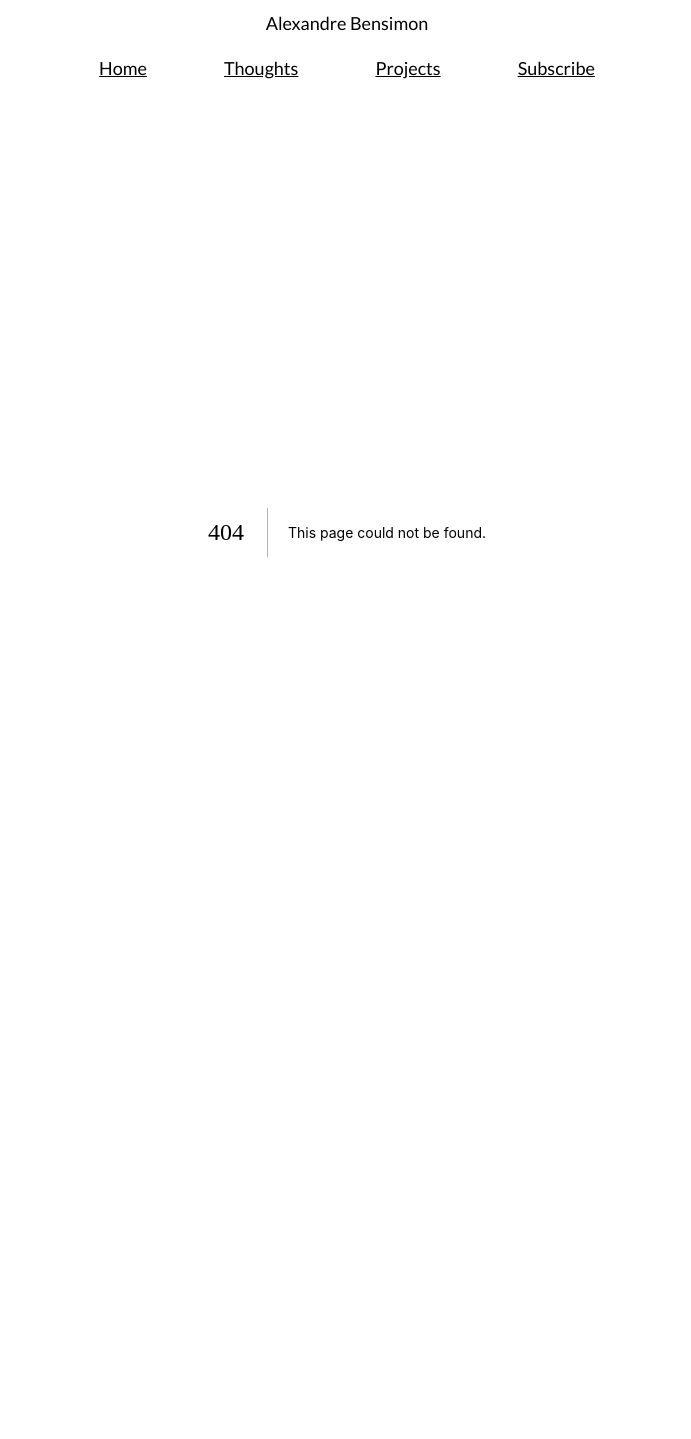
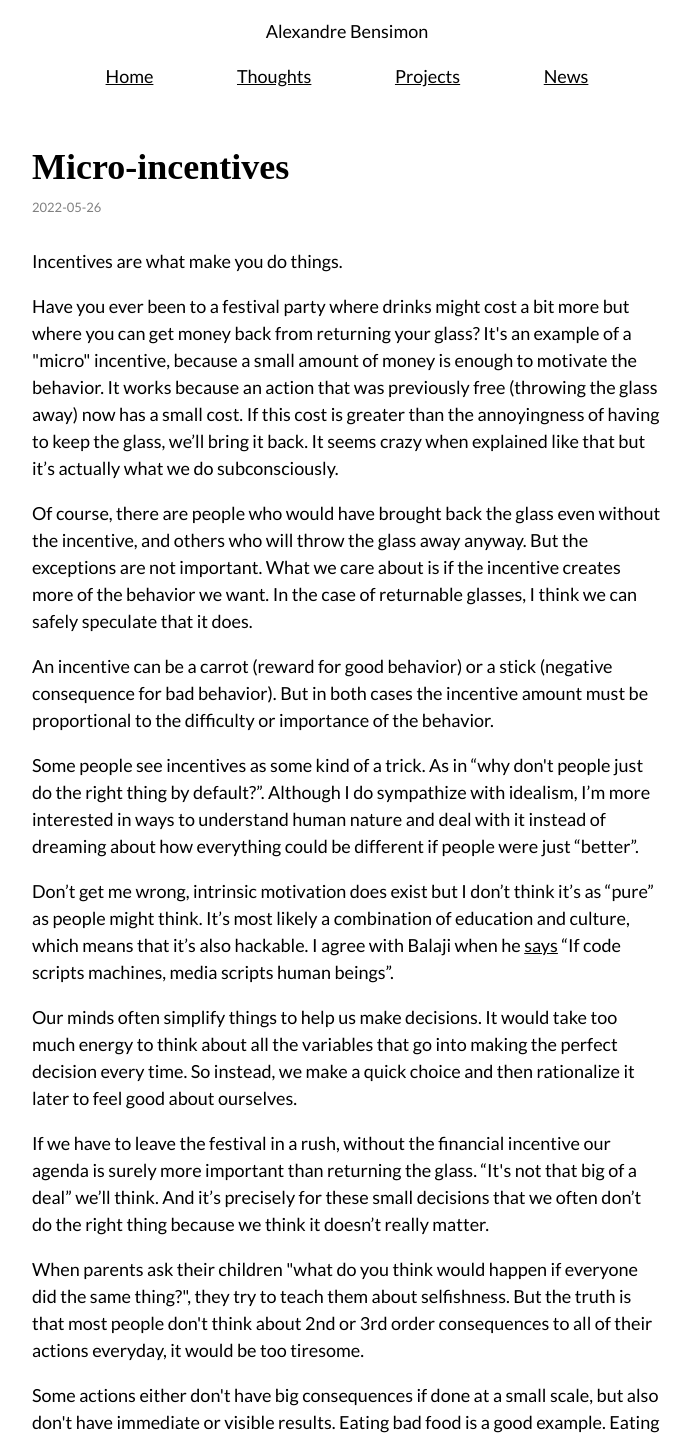
Before and after one commit to alexbensimon/personal-website, a Next.js app: page /thoughts/microincentives in a window 1280 px wide. Before the commit this address had no page. Shown: the top 1439 px of the page, without its empty margins (293-984 px from the left). Before the commit the page ends 942 px from the top, so only its background shows below. Built offline with nearby package versions, Linux system fonts and the light colour scheme; a web font is replaced by a local one.

Commit message:
Add thought on micro-incentives

```diff
--- a/components/Header.tsx
+++ b/components/Header.tsx
@@ -35,7 +35,7 @@ export const Header: FC = () => {
                 target="_blank"
                 rel="noopener noreferrer"
               >
-                Subscribe
+                News
               </a>
             </li>
           </ul>
--- /dev/null
+++ b/pages/thoughts/microincentives.tsx
@@ -0,0 +1,118 @@
+import Head from 'next/head';
+import Link from 'next/link';
+import React from 'react';
+import { ThoughtDate } from '../../components/ThoughtDate';
+
+const MicroIncentives = () => (
+  <>
+    <Head>
+      <title>Micro-incentives | Thoughts | Alexandre Bensimon</title>
+      <meta name="description" content="Thoughts on micro-incentives." />
+    </Head>
+    <div>
+      <h1>Micro-incentives</h1>
+      <ThoughtDate>2022-05-26</ThoughtDate>
+      <p>Incentives are what make you do things.</p>
+      <p>
+        Have you ever been to a festival party where drinks might cost a bit
+        more but where you can get money back from returning your glass? It's an
+        example of a "micro" incentive, because a small amount of money is
+        enough to motivate the behavior. It works because an action that was
+        previously free (throwing the glass away) now has a small cost. If this
+        cost is greater than the annoyingness of having to keep the glass, we’ll
+        bring it back. It seems crazy when explained like that but it’s actually
+        what we do subconsciously.
+      </p>
+      <p>
+        Of course, there are people who would have brought back the glass even
+        without the incentive, and others who will throw the glass away anyway.
+        But the exceptions are not important. What we care about is if the
+        incentive creates more of the behavior we want. In the case of
+        returnable glasses, I think we can safely speculate that it does.
+      </p>
+      <p>
+        An incentive can be a carrot (reward for good behavior) or a stick
+        (negative consequence for bad behavior). But in both cases the incentive
+        amount must be proportional to the difficulty or importance of the
+        behavior.
+      </p>
+      <p>
+        Some people see incentives as some kind of a trick. As in “why don't
+        people just do the right thing by default?”. Although I do sympathize
+        with idealism, I’m more interested in ways to understand human nature
+        and deal with it instead of dreaming about how everything could be
+        different if people were just “better”.
+      </p>
+      <p>
+        Don’t get me wrong, intrinsic motivation does exist but I don’t think
+        it’s as “pure” as people might think. It’s most likely a combination of
+        education and culture, which means that it’s also hackable. I agree with
+        Balaji when he{' '}
+        <a
+          href="https://twitter.com/tferriss/status/1376565672034066432?s=20&t=gwgZhhFA26ZDngJpnf4pdA"
+          target="_blank"
+          rel="noopener noreferrer"
+        >
+          says
+        </a>{' '}
+        “If code scripts machines, media scripts human beings”.
+      </p>
+      <p>
+        Our minds often simplify things to help us make decisions. It would take
+        too much energy to think about all the variables that go into making the
+        perfect decision every time. So instead, we make a quick choice and then
+        rationalize it later to feel good about ourselves.
+      </p>
+      <p>
+        If we have to leave the festival in a rush, without the financial
+        incentive our agenda is surely more important than returning the glass.
+        “It's not that big of a deal” we’ll think. And it’s precisely for these
+        small decisions that we often don’t do the right thing because we think
+        it doesn’t really matter.
+      </p>
+      <p>
+        When parents ask their children "what do you think would happen if
+        everyone did the same thing?", they try to teach them about selfishness.
+        But the truth is that most people don't think about 2nd or 3rd order
+        consequences to all of their actions everyday, it would be too tiresome.
+      </p>
+      <p>
+        Some actions either don't have big consequences if done at a small
+        scale, but also don't have immediate or visible results. Eating bad food
+        is a good example. Eating a cookie once in a while is not a big deal.
+        But how much is too much? The long term consequence is not clear in our
+        mind because we can convince ourselves that we'll compensate by doing
+        more exercise tomorrow. The immediate consequence is pleasure from the
+        taste of the cookie. Good immediate consequence and blurry possible bad
+        consequence in a long time? Easy decision. In order to make the correct
+        decision right now, we need to have a clear vision of the consequences
+        and the willpower to do the right thing. Of course the "best" decision
+        healthwise would be to never eat cookies. But if you really like them
+        (as I do), it’s probably worth it once in a while. So the right decision
+        really depends on the frequency of the cookie eating, and of course the
+        right frequency is a personal choice. Thinking about all of this every
+        time we want to eat a cookie is annoying so we will most likely just eat
+        it.
+      </p>
+      <p>
+        That’s where short term incentives can help. We could for example use a
+        continuous glucose monitor to see the impact of food on our blood
+        glucose. We could set an alert if our blood glucose reaches a certain
+        level. This way, eating a cookie has an immediate and quantifiable
+        result: we see the blood glucose spike. We now have an incentive to not
+        eat the cookie.
+      </p>
+      <p>
+        I've already written a bit about why one should choose some{' '}
+        <Link href="/thoughts/guidelines">
+          <a>personal guidelines</a>
+        </Link>
+        . I think vision and incentives are complementary. The long term vision
+        helps us planning how much cookie eating we want, and the short term
+        incentive helps us follow the plan every day.
+      </p>
+    </div>
+  </>
+);
+
+export default MicroIncentives;
```
Also changed, not shown: pages/thoughts/games.tsx (+11 -10 lines), pages/thoughts/index.tsx (+7 -0 lines).
